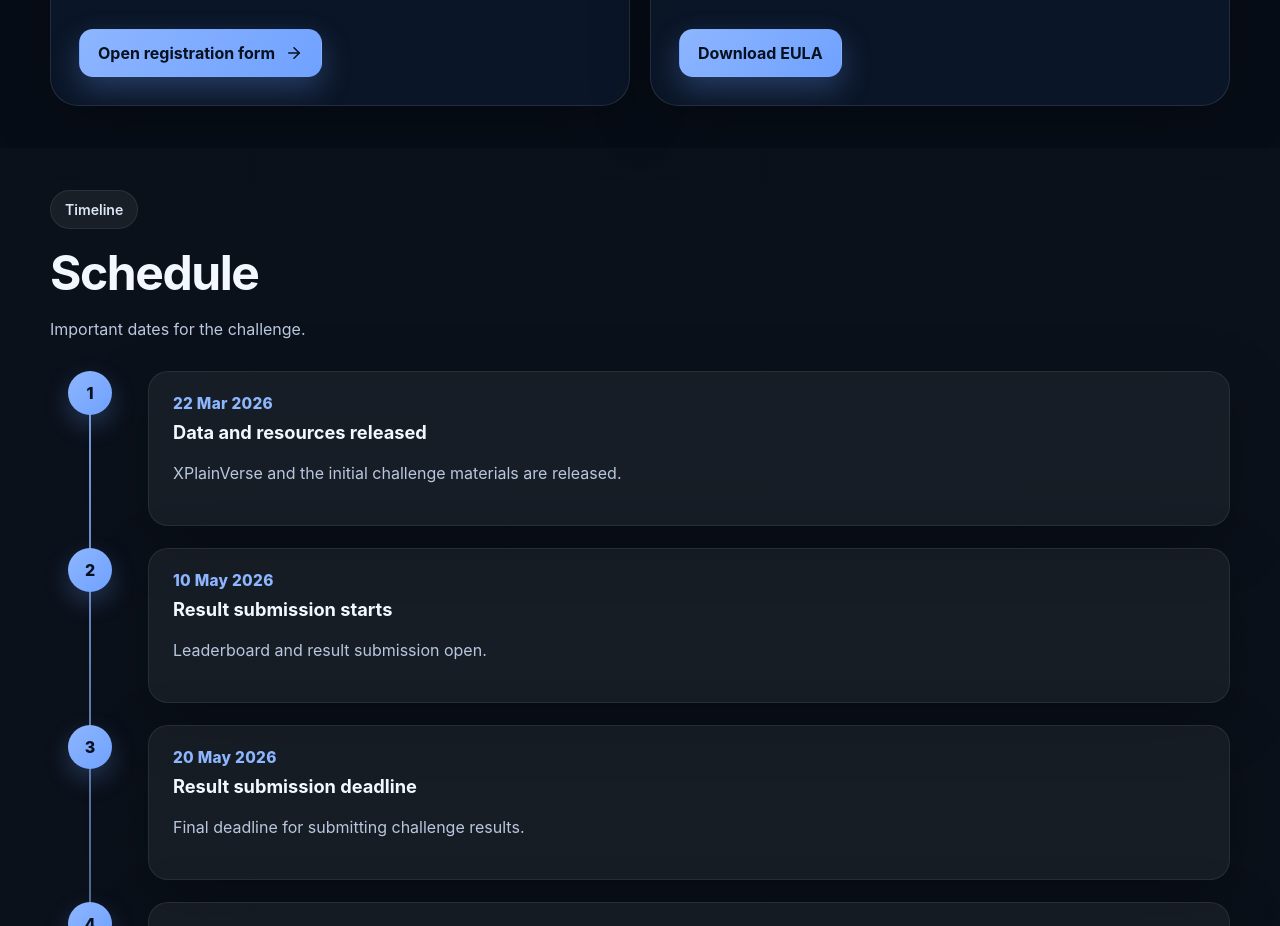
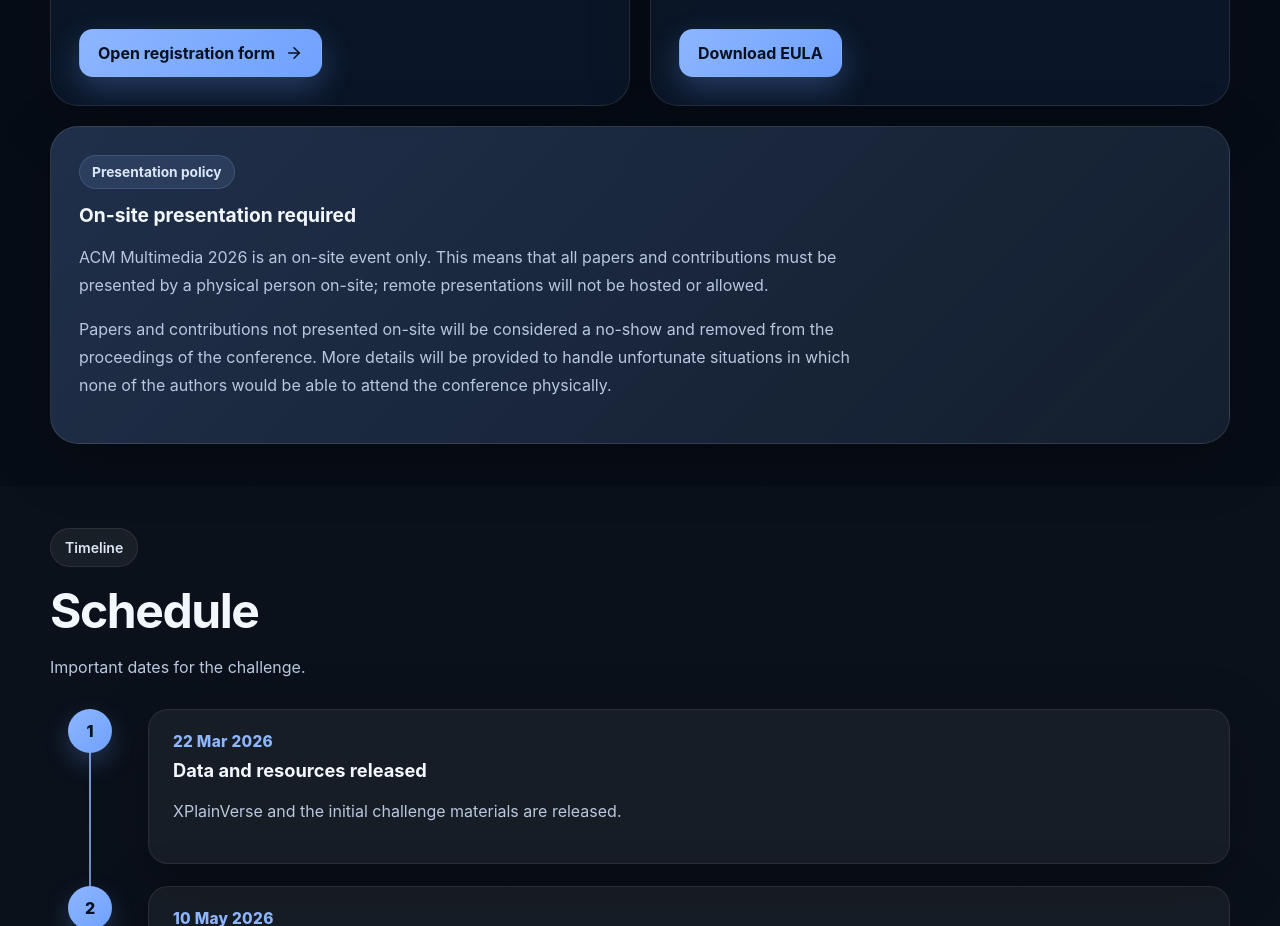
Before and after one commit to explainable-deepfake-detection/explainable-deepfake-detection.github.io, a React (Vite) app: page / in a window 1280 px wide. Shown: the part 9360-10286 px from the top of the page. Built offline with nearby package versions, Linux system fonts and the light colour scheme.

Commit message:
Added presentation policy

```diff
--- a/src/App.css
+++ b/src/App.css
@@ -659,6 +659,17 @@ img {
   align-items: flex-start;
 }
 
+.registration-policy-card {
+  margin-top: 20px;
+  background:
+    linear-gradient(135deg, rgba(142, 182, 255, 0.16), rgba(255, 255, 255, 0.04)),
+    var(--panel);
+}
+
+.registration-policy-card p {
+  max-width: 78ch;
+}
+
 .registration-step-label {
   display: inline-block;
   margin-bottom: 14px;
--- a/src/App.tsx
+++ b/src/App.tsx
@@ -939,6 +939,22 @@ function App() {
               </article>
 
             </div>
+
+            <article className="content-card registration-policy-card">
+              <div className="registration-step-label">Presentation policy</div>
+              <h3>On-site presentation required</h3>
+              <p>
+                ACM Multimedia 2026 is an on-site event only. This means that all
+                papers and contributions must be presented by a physical person
+                on-site; remote presentations will not be hosted or allowed.
+              </p>
+              <p>
+                Papers and contributions not presented on-site will be considered a
+                no-show and removed from the proceedings of the conference. More
+                details will be provided to handle unfortunate situations in which
+                none of the authors would be able to attend the conference physically.
+              </p>
+            </article>
           </div>
         </section>
 
```
